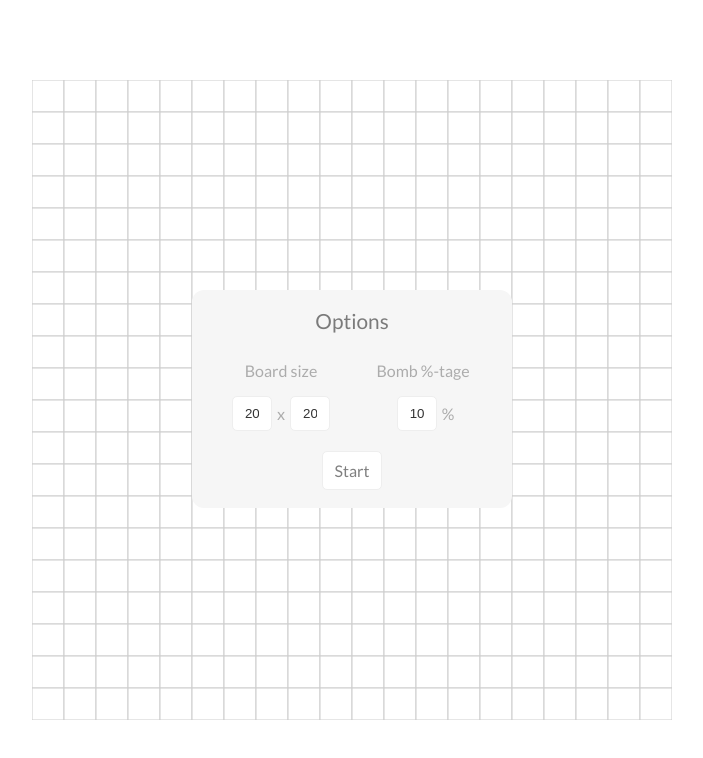
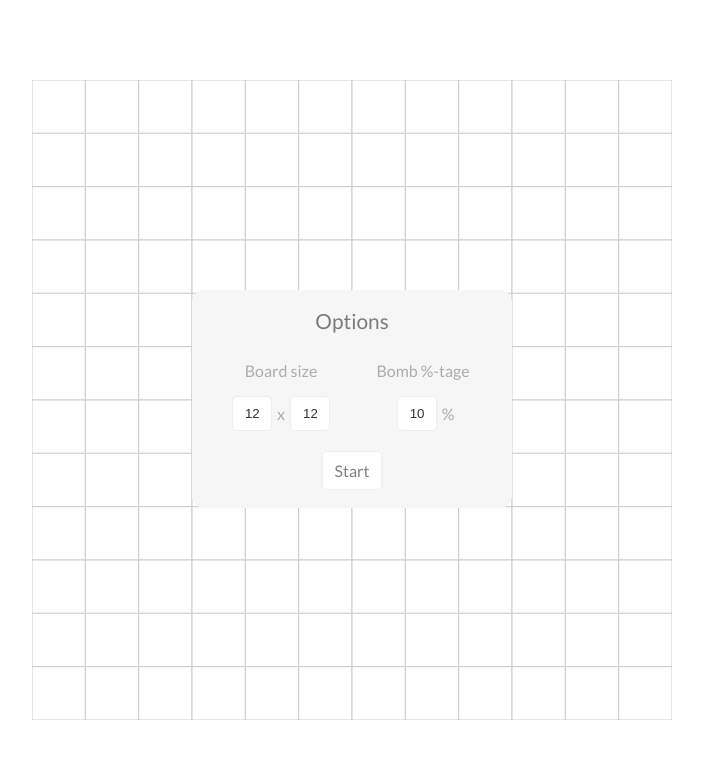
Before and after one commit to karolsw3/Minesweeper, a plain HTML site: page index.html in a window 1280 px wide. Shown: the whole page, without its empty margins (288-991 px from the left). Drawn offline with Linux system fonts and the light colour scheme.

Commit message:
Make sure that player will not be given a bomb on a start

```diff
--- a/index.html
+++ b/index.html
@@ -14,9 +14,9 @@
           <div class="menu__option">
             <p>Board size</p>
             <div class="menu__inline">
-              <input class="input__mini" id="input__sizeX" value="20" placeholder="X" maxlength="2"/>
+              <input class="input__mini" id="input__sizeX" value="12" placeholder="X" maxlength="2"/>
               <p>x</p>
-              <input class="input__mini" id="input__sizeY" value="20" placeholder="Y" maxlength="2"/>
+              <input class="input__mini" id="input__sizeY" value="12" placeholder="Y" maxlength="2"/>
             </div>
           </div>
           <div class="menu__option">
--- a/js/modules/Game.js
+++ b/js/modules/Game.js
@@ -46,6 +46,7 @@ export default class Game {
     this.board = this._createMatrix(this.options.sizeX, this.options.sizeY)
     this.view = new View(this.options)
     this.score = 0
+    this.isGameWon = false
     this.revealedTiles = 0
     this.view.resizeCanvas()
     this._placeBombs(this.options.bombPercentage)
@@ -58,6 +59,11 @@ export default class Game {
 
     let clickedCell = this.board[this.mouseX][this.mouseY]
     if (e.which === 1 && !this.isGameOver) { // Left button clicked
+      // Make sure that player will be not given a bomb on a very start of the game
+      if (this.revealedTiles === 0) {
+        clickedCell.isBomb = false
+      }
+
       clickedCell.revealed = true
       this.revealedTiles++
       if (!clickedCell.isBomb) {
--- a/js/modules/Options.js
+++ b/js/modules/Options.js
@@ -3,8 +3,8 @@
  */
 export default class Options {
   constructor () {
-    this.sizeX = 20
-    this.sizeY = 20
+    this.sizeX = 12
+    this.sizeY = 12
     this.bombPercentage = 30
     this.backgroundColor = 'white'
     this.tileColor = '#eee'
```
